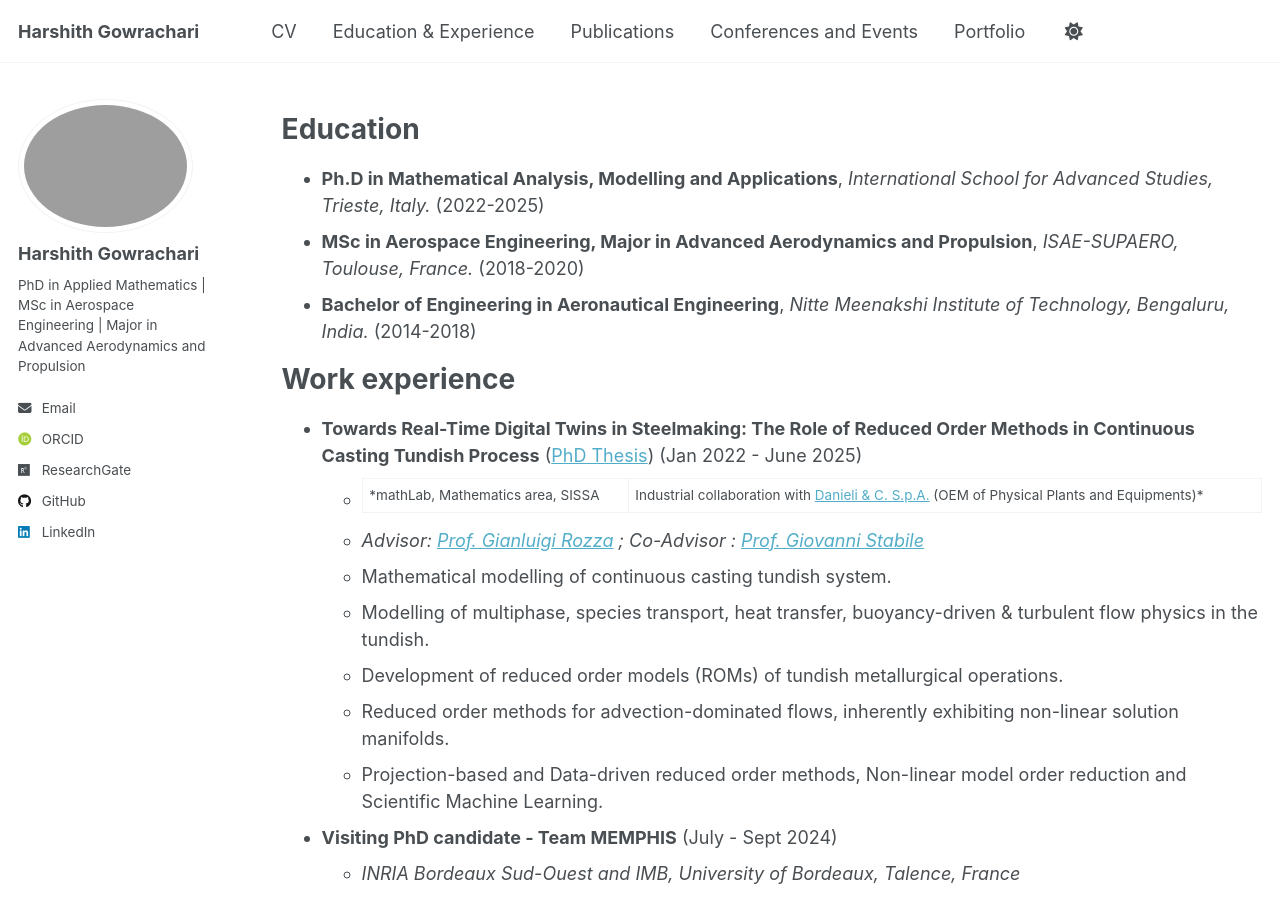
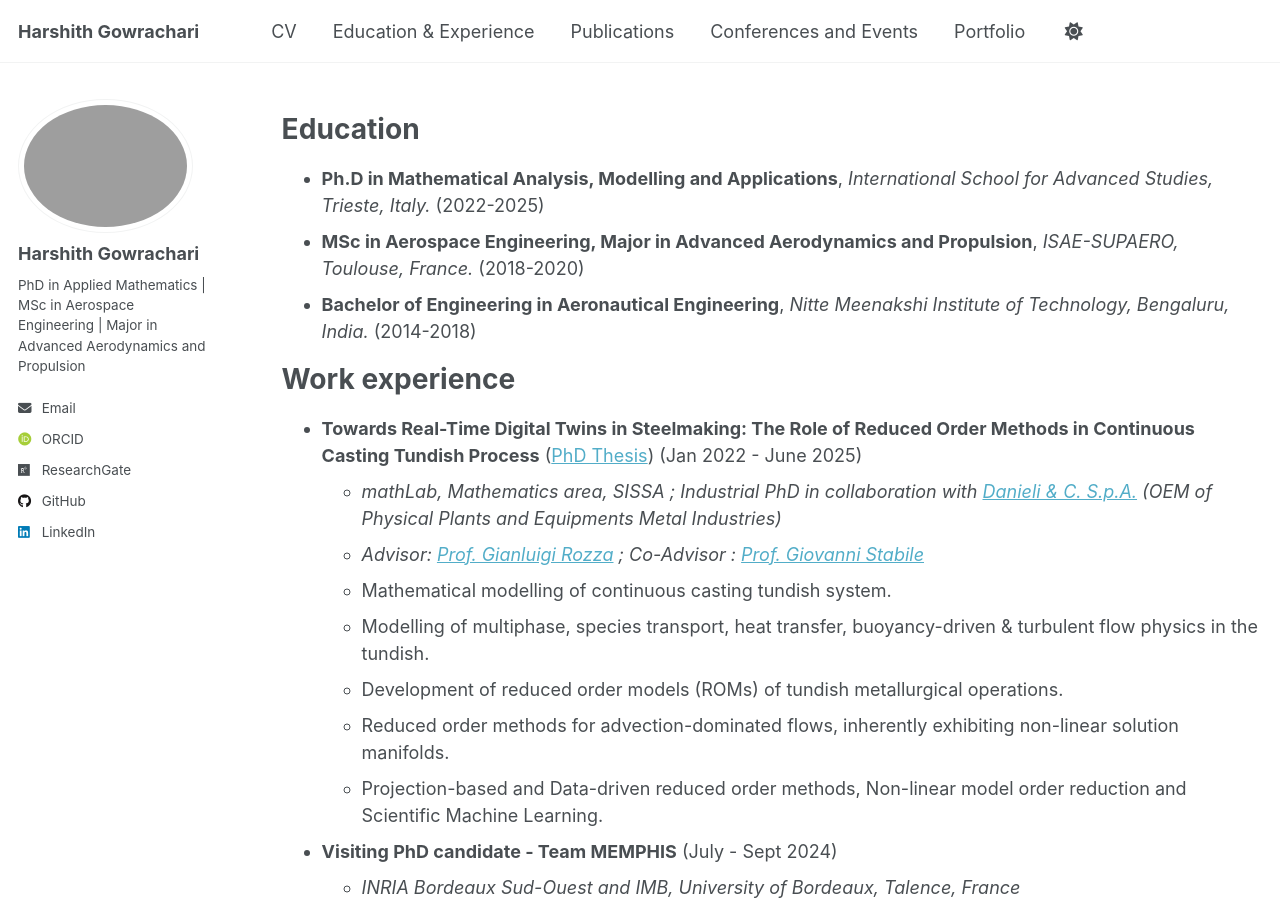
Before and after one commit to harshith-gowrachari/harshith-gowrachari.github.io, a Jekyll site: the page built from _pages/educationexperience.md, in a window 1280 px wide and 900 px high. Built offline with Jekyll 4.4.1, drawn with Linux system fonts in a browser that asks for light colours; some web fonts are replaced; a script that is not in the unit is left out.

Commit message:
Update educationexperience.md

```diff
--- a/_pages/educationexperience.md
+++ b/_pages/educationexperience.md
@@ -18,7 +18,7 @@ Education
 Work experience
 ======
 * **Towards Real-Time Digital Twins in Steelmaking: The Role of Reduced Order Methods in Continuous Casting Tundish Process** ([PhD Thesis](https://drive.google.com/file/d/1OgOth6HLPb-1hMipLhVVahgZGV20kRB3/view?usp=sharing)) (Jan 2022 - June 2025)
-  * *mathLab, Mathematics area, SISSA | Industrial collaboration with [Danieli & C. S.p.A.](https://www.danieli.com/en) (OEM of Physical Plants and Equipments)*
+  * *mathLab, Mathematics area, SISSA ; Industrial PhD in collaboration with [Danieli & C. S.p.A.](https://www.danieli.com/en) (OEM of Physical Plants and Equipments Metal Industries)*
   * *Advisor: [Prof. Gianluigi Rozza](http://people.sissa.it/~grozza/) ; Co-Advisor : [Prof. Giovanni Stabile](https://www.giovannistabile.com/)*
   * Mathematical modelling of continuous casting tundish system.
   * Modelling of multiphase, species transport, heat transfer, buoyancy-driven & turbulent flow physics in the tundish.
```
